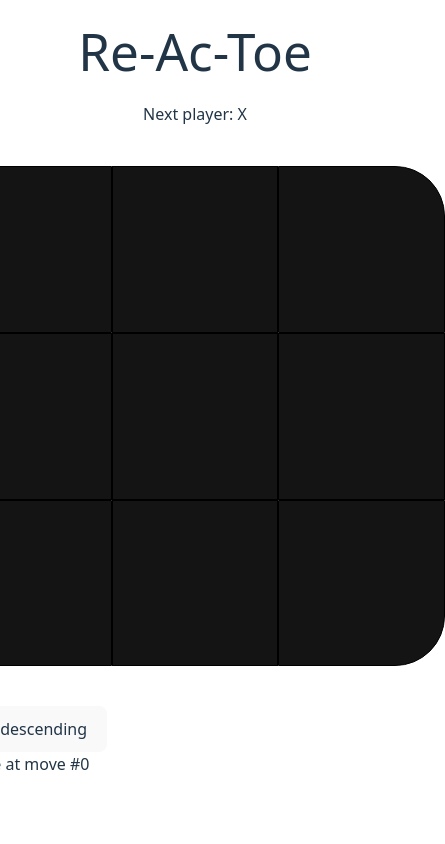
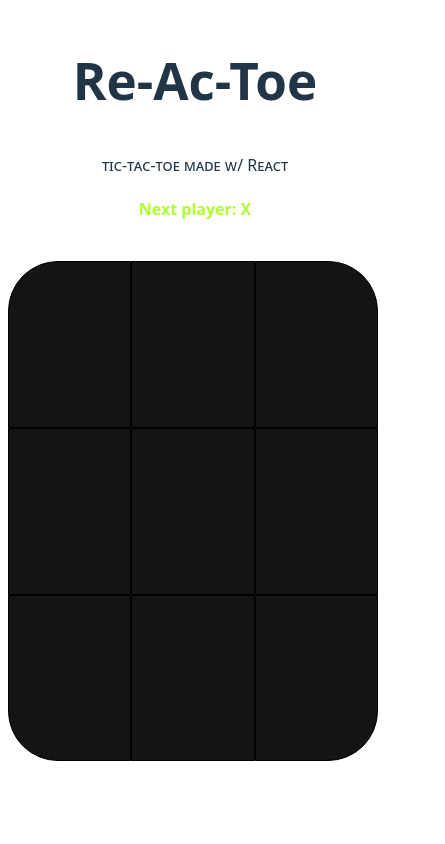
Before and after one commit to ialbertmartinez/react-toe, a React (Vite) app: page / in a window 390 px wide. Shown: the top 844 px of the page, 445 px wide, since content can reach past the window. Built offline with nearby package versions, Linux system fonts and the light colour scheme.

Commit message:
make site  responsive

```diff
--- a/src/App.css
+++ b/src/App.css
@@ -1,57 +1,113 @@
-.game {
-   width: 500px;
-   height: 500px;
-   margin-inline: auto;
-
+:root
+{
+   --shadow-color: 0deg 0% 4%;
 }
 
-.board-container {
+*,
+*::before,
+*::after
+{
+   box-sizing: border-box;
+}
+
+.game
+{
+   width: 1000px;
+   height: 1000px;
+   gap: 40px;
+   display: flex;
+   flex-direction: row;
+   align-items: flex-start;
+}
+
+.game-board
+{
+   width: 60%;
+}
+
+.board-container
+{
+   display: flex;
+   flex-flow: column nowrap;
    box-sizing: border-box;
    border-radius: 50px;
-   box-shadow: 0 4px 4px rgba(255,255,255,0.3);
+   box-shadow: 0 4px 4px rgba(255, 255, 255, 0.3);
    margin-block: 40px;
    width: 100%;
    height: 500px;
+   box-shadow: hsl(--shadow-color) 0px 2px 1px, hsl(--shadow-color) 0px 4px 2px, hsl(--shadow-color) 0px 8px 4px, hsl(--shadow-color) 0px 16px 8px, hsl(--shadow-color) 0px 32px 16px;
 }
-.status {
+
+.flex
+{
+   display: flex;
+   flex-flow: row nowrap;
+}
+
+.status
+{
    /* margin-block-start: 20px; */
    text-align: center;
 }
 
-h1 {
-   line-height: 2;;
+h1
+{
+   line-height: 1.5;
 }
 
+.subheader
+{
+   font-variant: small-caps;
+   margin-block-end: 20px;
+}
 
-.square {
+header p:not([class])
+{
+   color: greenyellow;
+   font-weight: bold;
+}
+
+.square
+{
    height: 166.6px;
    font-size: 3rem;
    font-weight: 100;
-  background-color: #141414;
+   background-color: hsl(0, 0%, 8%);
    width: 100%;
    border: 1px solid #000;
    color: #efefef;
    border-radius: 0px;
 }
 
-/* ROUNDED CORNERS FOR GAME BOARD */
-div.flex:first-child > .square:nth-child(1) {
-   border-top-left-radius:50px;
+.square:hover
+{
+   box-shadow: var(--shadow-elevation-low);
+
 }
 
-div.flex:first-child > .square:nth-child(3) {
-   border-top-right-radius:50px;
+/* ROUNDED CORNERS FOR GAME BOARD */
+div.flex:first-child>.square:nth-child(1)
+{
+   border-top-left-radius: 50px;
 }
 
-div.flex:last-child > .square:nth-child(1) {
-   border-bottom-left-radius:50px;
+div.flex:first-child>.square:nth-child(3)
+{
+   border-top-riGht-radius: 50px;
 }
 
-div.flex:last-child > .square:nth-child(3) {
-   border-bottom-right-radius:50px;
+div.flex:last-child>.square:nth-child(1)
+{
+   border-bottom-left-radius: 50px;
 }
 
-.winning-square {
+div.flex:last-child>.square:nth-child(3)
+{
+   border-bottom-right-radius: 50px;
+}
+
+.winning-square
+{
    background-color: greenYellow;
    color: #444;
    border: 1px solid #fff5a6;
@@ -65,17 +121,103 @@
       0 0 4px white
 }
 
-.icon {
-   display: inline-block;
-   max-width: 24px;
-   box-sizing: border-box;
-   margin-right: 10px;
-   vertical-align: middle;
-}
-.i-ascending {
-   content: url("./assets/i_sort_asc.png");
+.game-info
+{
+   border-radius: 50px;
+   margin-block-start: 120px;
 }
 
-.i-descending {
-   content:url("./assets/i_sort_des.png");
+button.sort-button
+{
+   color: #000;
+   font-weight: bold;
+   text-align: center;
+   display: block;
+   padding: 10px 15px;
+   margin-block-end: 40px;
+   background-color: hsl(80, 61%, 50%);
+
 }
+
+.move-list
+{
+   display: flex;
+   flex-flow: column nowrap;
+   gap: 4px;
+   width: 100%;
+   padding: 8px;
+   border: 1px solid black;
+   border-radius: 24px;
+   list-style-type: none;
+}
+
+.move-list-item p,
+.move-list-item button
+{
+   width: 100%;
+   border-radius: 0px;
+   line-height: 2;
+}
+
+.move-list-item p
+{
+   text-align: center;
+   padding-block: 8px;
+}
+
+.move-list-item:first-child button
+{
+   border-top-left-radius: 16px;
+   border-top-right-radius: 16px;
+}
+
+.move-list-item:last-child button
+{
+   border-bottom-left-radius: 16px;
+   border-bottom-right-radius: 16px;
+}
+
+@media all and (width < 1036px)
+{
+   .game
+   {
+      max-width: 100%;
+      flex-flow: column nowrap;
+      align-items: center;
+   }
+
+   .game-board
+   {
+      width: 60%;
+   }
+}
+
+@media all and (width < 800px)
+{
+   .game-board
+   {
+      width: 100%;
+   }
+}
+
+@media all and (width < 540px)
+{
+
+   .board-container,
+   .game-info
+   {
+      width: 100%;
+   }
+
+   .board-container
+   {
+      height: auto;
+   }
+
+   .square
+   {
+      display: inline-block;
+      /* height: 1rem; */
+      width: 33%;
+   }
+}
--- a/src/App.jsx
+++ b/src/App.jsx
@@ -46,7 +46,7 @@
   const boardRows = Array(boardSize)
     .fill(null)
     .map((_, rowIndex) => (
-      <div className = "flex" key={rowIndex}>
+      <div className="flex" key={rowIndex}>
         {Array(boardSize)
           .fill(null)
           .map((_, colIndex) => {
@@ -64,9 +64,10 @@
       </div>
     ));
   return (
-    <div>
+    <>
       <header className="status">
         <h1>Re-Ac-Toe</h1>
+        <p className="subheader">tic-tac-toe made w/ React</p>
         <p>{status}</p>
       </header>
       <div className="board-container">
@@ -114,7 +115,7 @@
           onSquareClick={() => handleClick(8)}
         />
       </div> */}
-    </div>
+    </>
   );
 }
 
@@ -140,15 +141,15 @@
     if(move === currentMove) {
       description = `You are at move #${move}`;
       return (
-        <li key={move}>
-          {description}
+        <li className="move-list-item" key={move}>
+          <p>{description}</p>
         </li>
       );
     }
     description = move > 0 ? `Go to move #${move}` : 'Go to game start';
 
     return (
-      <li key={move}>
+      <li className="move-list-item" key={move}>
         {/* <p>You are at move # {move}</p> */}
         <button onClick={() => jumpTo(move)}>
           {description}
@@ -164,12 +165,12 @@
       </div>
       {/* /.game-board */}
       <div className="game-info">
-        <button
+        <button className="sort-button"
           onClick={() => setIsSortAscending(!isSortAscending)}
         >
           Sort {isSortAscending ? 'descending' : 'ascending'}
         </button>
-        <ol>
+        <ol className="move-list">
           {sortedMoves}
         </ol>
       </div>
--- a/src/index.css
+++ b/src/index.css
@@ -1,5 +1,3 @@
-@import "tailwindcss";
-
 :root {
   font-family: system-ui, Avenir, Helvetica, Arial, sans-serif;
   line-height: 1.5;
@@ -7,7 +5,7 @@
 
   color-scheme: light dark;
   color: rgba(255, 255, 255, 0.87);
-  background-color: #242424;
+  background-color: hsl(0, 0%, 14%);
 
   font-synthesis: none;
   text-rendering: optimizeLegibility;
@@ -17,20 +15,11 @@
 
 a {
   font-weight: 500;
-  color: #646cff;
+  color: #32abcd;
   text-decoration: inherit;
 }
 a:hover {
-  color: #535bf2;
-}
-
-body {
-  margin: 0;
-  display: flex;
-  justify-content: center;
-  /* place-items: center; */
-  min-width: 320px;
-  min-height: 100vh;
+  color: #1a87a6;
 }
 
 h1 {
@@ -49,9 +38,11 @@
   cursor: pointer;
   transition: border-color 0.25s;
 }
+
 button:hover {
-  border-color: #646cff;
+  border-color: #32abcd;
 }
+
 button:focus,
 button:focus-visible {
   outline: 4px auto -webkit-focus-ring-color;
@@ -63,7 +54,7 @@
     background-color: #ffffff;
   }
   a:hover {
-    color: #747bff;
+    color: #449944;
   }
   button {
     background-color: #f9f9f9;
```
Lines whose indentation alone changed are shown as unchanged.
